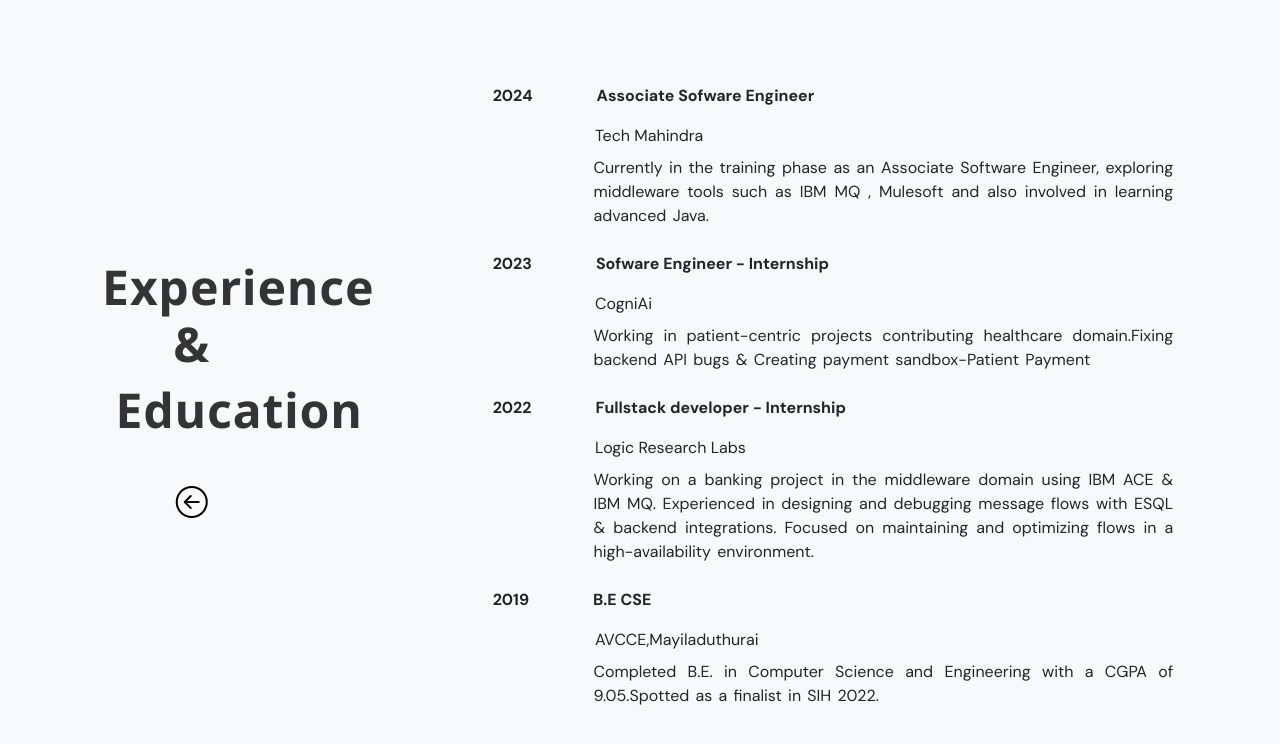
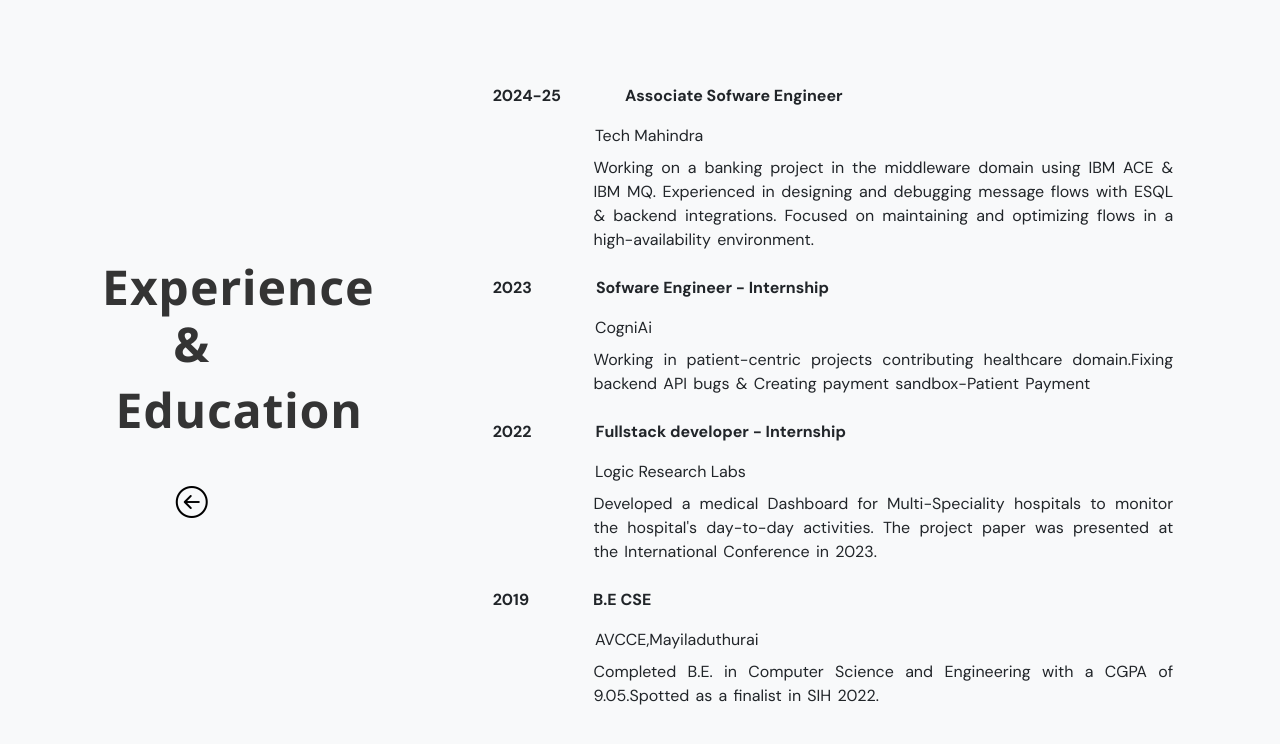
Before and after one commit to SHARITHA2002/SharithaPortfolio, a plain HTML site: page experience.html in a window 1280 px wide. Drawn offline with nearby package versions, Linux system fonts and the light colour scheme.

Commit message:
Update experience.html

```diff
--- a/experience.html
+++ b/experience.html
@@ -30,12 +30,12 @@
         <div class="section2 col-md-8 col-sm-3">
             <div class="firstrow rows">
                     <div class="heading">
-                        <p class="year">2024</p>
+                        <p class="year">2024-25</p>
                         <p class="title">Associate Sofware Engineer</p>
                     </div>
                     <p class="org">Tech Mahindra</p>
                     <p class="description">
-                        Currently in the training phase as an Associate Software Engineer, exploring middleware tools such as IBM MQ , Mulesoft and also involved in learning advanced Java.
+                        Working on a banking project in the middleware domain using IBM ACE & IBM MQ. Experienced in designing and debugging message flows with ESQL & backend integrations. Focused on maintaining and optimizing flows in a high-availability environment.
                     </p>
             </div>
             <div class="secondrow rows">
@@ -58,7 +58,7 @@
                 </div>
                 <p class="org">Logic Research Labs</p>
                 <p class="description">
-                    Working on a banking project in the middleware domain using IBM ACE & IBM MQ. Experienced in designing and debugging message flows with ESQL & backend integrations. Focused on maintaining and optimizing flows in a high-availability environment.
+                    Developed a medical Dashboard for Multi-Speciality hospitals to monitor the hospital's day-to-day activities. The project paper was presented at the International Conference in 2023.
                 </p>
             </div>
 
```
